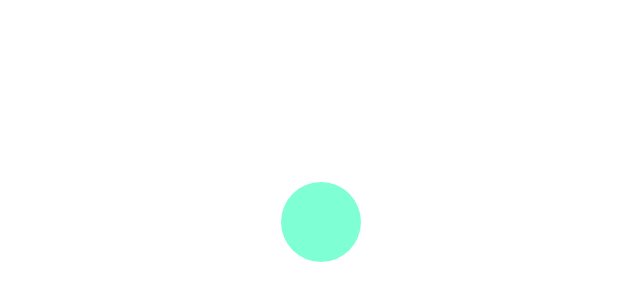
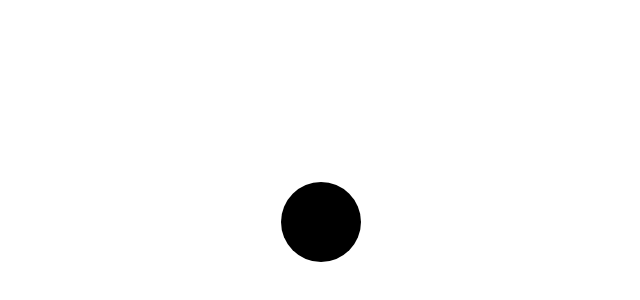
Before and after one commit to satyamkumar15/move_the_ball, a plain HTML site: page index.html in a window 1280 px wide. Shown: the part 178-478 px from the top of the page, without its empty margins (79-719 px from the left). Drawn offline with Linux system fonts and the light colour scheme.

Commit message:
Update styles.css

```diff
--- a/styles.css
+++ b/styles.css
@@ -12,7 +12,7 @@ body{
     height: 80px;
     width: 80px;
     border-radius: 50%;
-    background-color: aquamarine;
+    background-color: black;
     position: relative;
     top:45vh;
     left:45vh;
```
